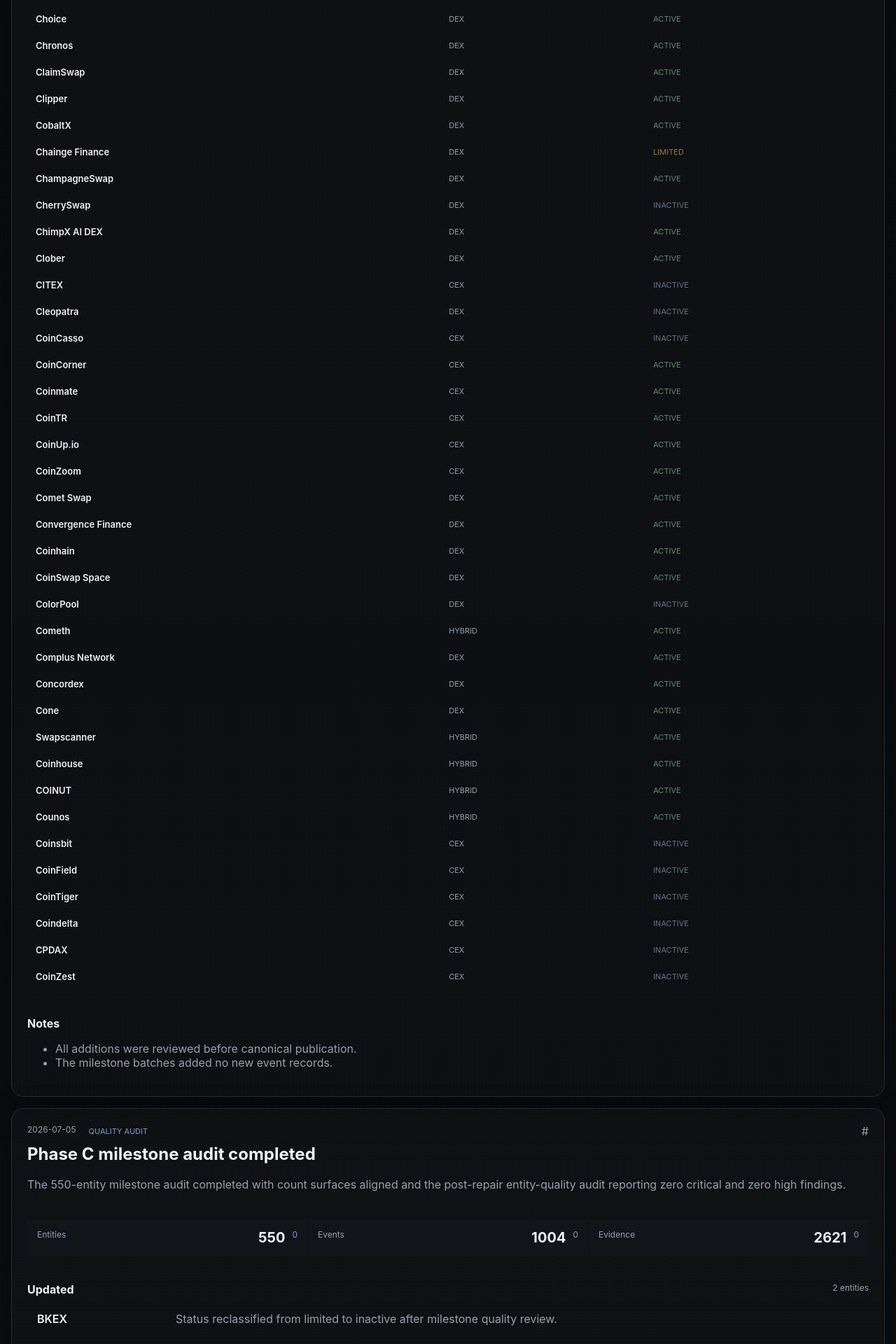
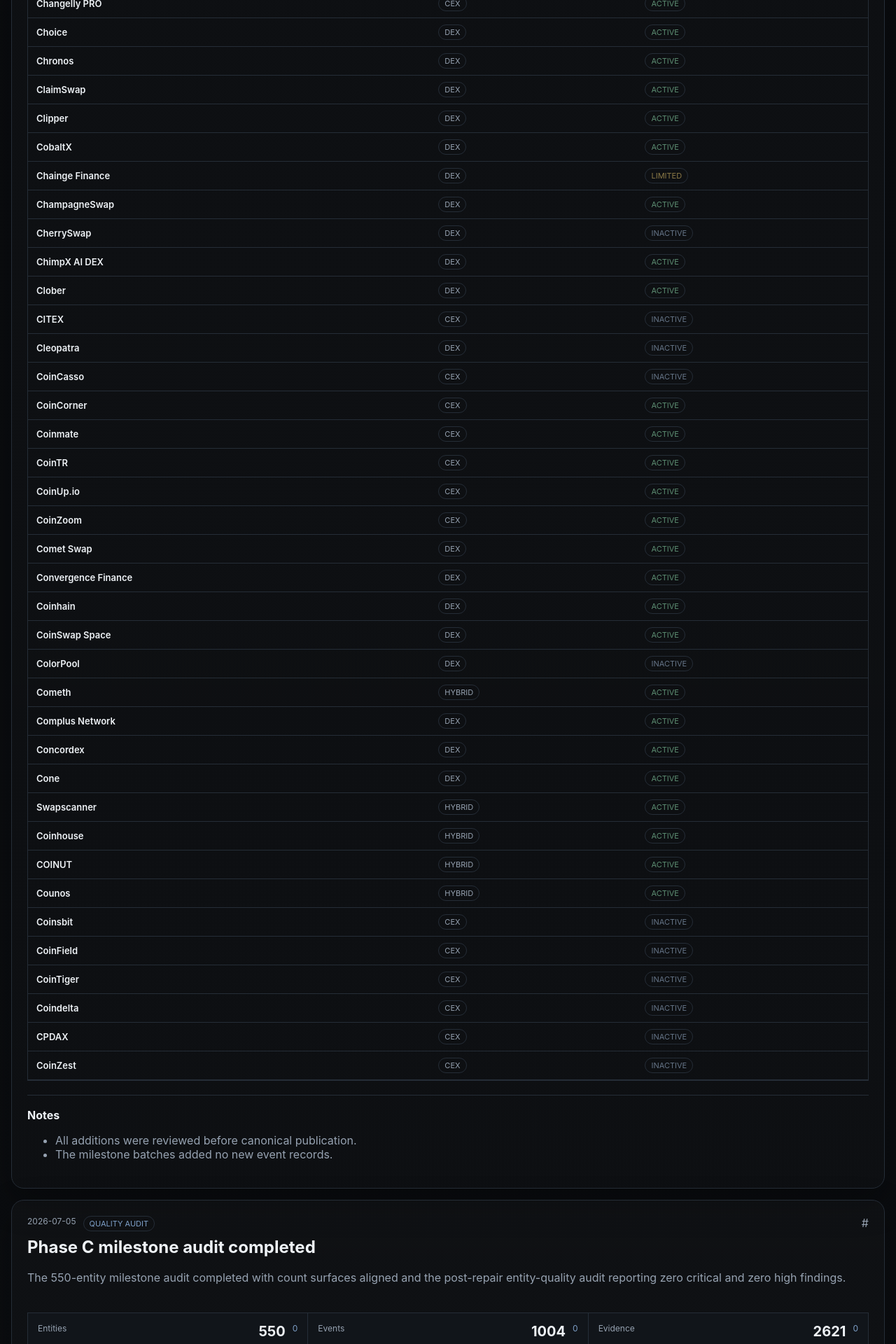
Before and after one commit to badjoke-lab/historical-exchange-index, a Next.js app: page /updates in a window 1280 px wide. Shown: the part 880-2800 px from the top of the page at 70% size. Built offline with nearby package versions, Linux system fonts and the light colour scheme; no server answers.

Commit message:
Align Registry Updates styles with HEI tokens

```diff
--- a/src/app/updates/updates.module.css
+++ b/src/app/updates/updates.module.css
@@ -3,7 +3,7 @@
 .pageTitle{margin:0;font-size:36px}
 .lead{max-width:82ch;color:var(--muted);line-height:1.7}
 .headerActions{display:flex;gap:8px;flex-wrap:wrap}
-.summaryStrip,.countGrid{display:grid;grid-template-columns:repeat(3,1fr);gap:1px;margin-top:20px;border:1px solid var(--border);background:var(--border)}
+.summaryStrip,.countGrid{display:grid;grid-template-columns:repeat(3,1fr);gap:1px;margin-top:20px;border:1px solid var(--line);background:var(--line)}
 .summaryStrip>div,.countItem{padding:14px;background:var(--panel)}
 .summaryStrip>div{display:flex;flex-direction:column;gap:6px}
 .summaryStrip strong{font-size:24px}
@@ -14,7 +14,7 @@
 .updateHeader h3{margin:8px 0;font-size:24px}
 .updateHeader p{color:var(--muted);line-height:1.65}
 .updateMeta{display:flex;gap:10px;color:var(--muted);font-size:12px}
-.typeLabel,.neutralChip,.statusChip{display:inline-flex;border:1px solid var(--border);border-radius:999px;padding:3px 8px;font-size:11px;text-transform:uppercase}
+.typeLabel,.neutralChip,.statusChip{display:inline-flex;border:1px solid var(--line);border-radius:999px;padding:3px 8px;font-size:11px;text-transform:uppercase}
 .typeLabel{color:var(--archive)}
 .neutralChip{color:var(--muted)}
 .status_active{color:var(--active)}
@@ -26,16 +26,16 @@
 .countItem{display:grid;grid-template-columns:1fr auto auto;gap:10px}
 .countValue{font-size:20px}
 .countDelta{color:var(--archive);font-size:12px}
-.sectionBlock,.notesBlock{margin-top:20px;padding-top:18px;border-top:1px solid var(--border)}
+.sectionBlock,.notesBlock{margin-top:20px;padding-top:18px;border-top:1px solid var(--line)}
 .sectionHeading{display:flex;justify-content:space-between;gap:12px;margin-bottom:10px}
 .sectionHeading h4,.notesBlock h4{margin:0}
-.tableWrap{overflow-x:auto;border:1px solid var(--border)}
+.tableWrap{overflow-x:auto;border:1px solid var(--line)}
 .entityTable{width:100%;border-collapse:collapse;font-size:13px}
-.entityTable th,.entityTable td{padding:9px 12px;border-bottom:1px solid var(--border);text-align:left}
+.entityTable th,.entityTable td{padding:9px 12px;border-bottom:1px solid var(--line);text-align:left}
 .entityTable th{color:var(--muted);font-size:11px;text-transform:uppercase}
 .entityTable a,.updatedItem a{color:var(--text);font-weight:600;text-decoration:none}
-.updatedList{display:grid;border:1px solid var(--border)}
-.updatedItem{display:grid;grid-template-columns:180px 1fr;gap:18px;padding:12px 14px;border-bottom:1px solid var(--border)}
+.updatedList{display:grid;border:1px solid var(--line)}
+.updatedItem{display:grid;grid-template-columns:180px 1fr;gap:18px;padding:12px 14px;border-bottom:1px solid var(--line)}
 .updatedItem p{margin:0;color:var(--muted)}
 .notesBlock ul{color:var(--muted)}
 @media(max-width:820px){.headerRow{flex-direction:column}.summaryStrip,.countGrid{grid-template-columns:1fr}.updatedItem{grid-template-columns:1fr}}
```
